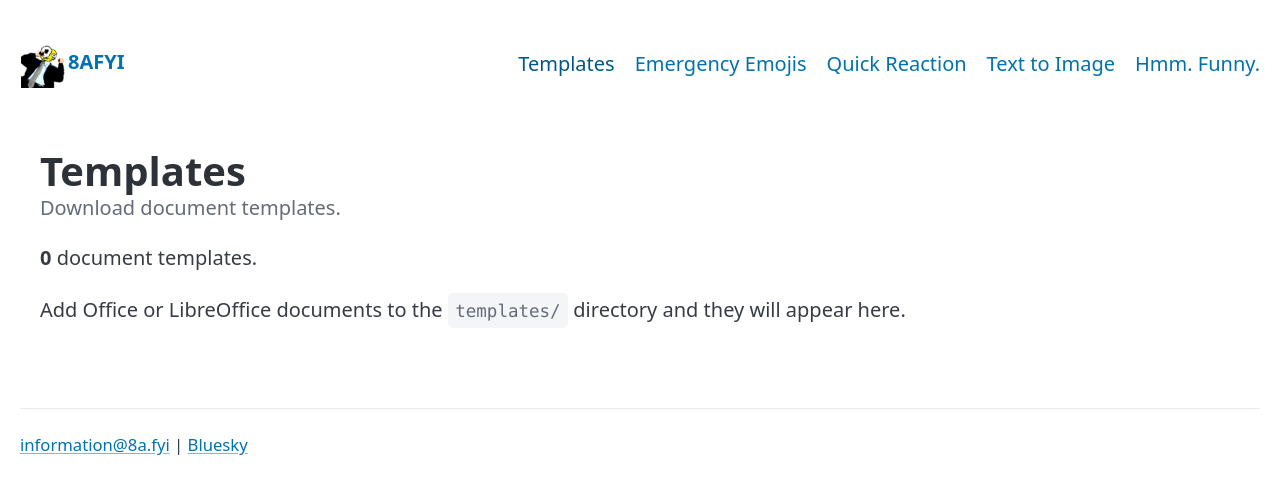
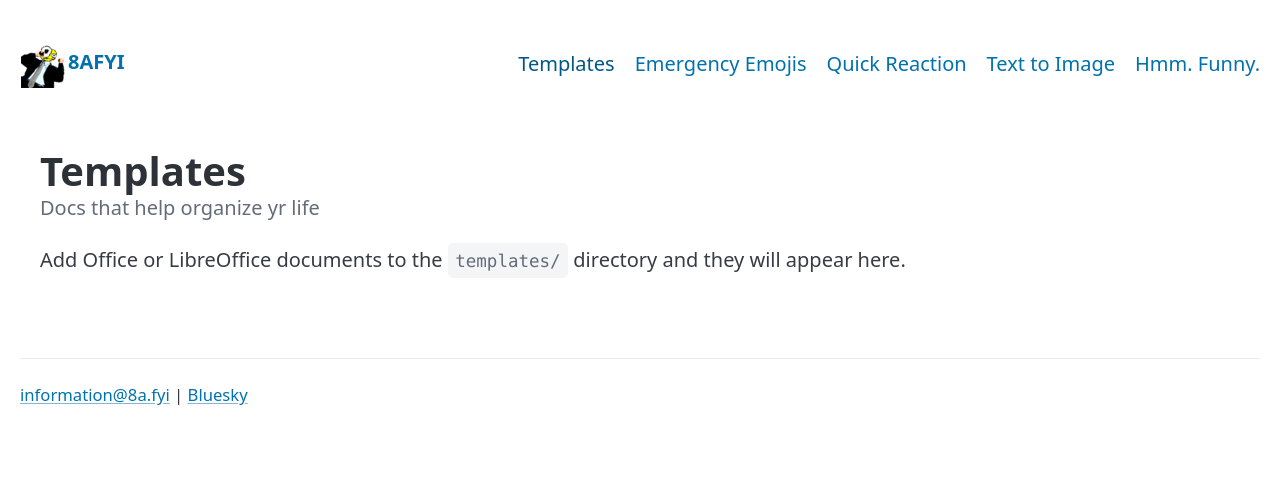
Before and after one commit to 8afyi/8afyi.github.io, a Jekyll site: the page built from templates.md, in a window 1280 px wide. Shown: the top 494 px of the page. Built offline with Jekyll 4.4.1, drawn with Linux system fonts in a browser that asks for light colours.

Commit message:
tmplatez

```diff
--- a/templates.md
+++ b/templates.md
@@ -2,7 +2,7 @@
 layout: page
 title: Templates
 permalink: /templates/
-description: Download document templates.
+description: Docs that help organize yr life
 ---
 
 {% assign template_files = site.static_files | where_exp: "file", "file.path contains '/templates/'" | sort: "name" %}
@@ -20,7 +20,6 @@ description: Download document templates.
   {% endif %}
 {% endfor %}
 
-**{{ template_count }}** document templates.
 
 {% if template_count > 0 %}
 {% for file in template_files %}
```
